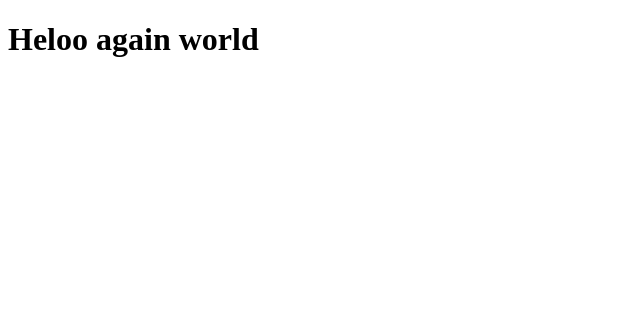
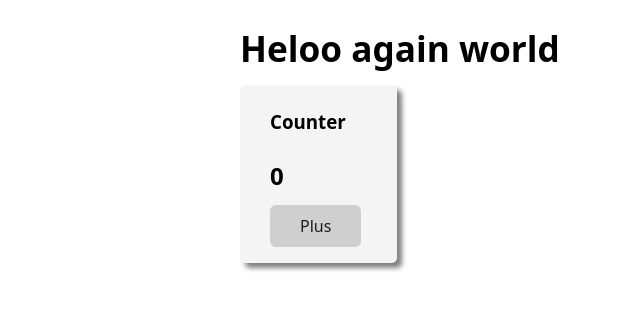
Before and after one commit to livrocky/react-05-events-forms, a React (Create React App) app: page / in a window 1280 px wide. Shown: the top 310 px of the page, without its empty margins (0-640 px from the left). Built offline with nearby package versions, Linux system fonts and the light colour scheme.

Commit message:
handleCounterIncrement uzd

```diff
--- a/public/index.html
+++ b/public/index.html
@@ -1,5 +1,6 @@
 <!DOCTYPE html>
 <html lang="en">
+
 <head>
   <meta charset="utf-8" />
   <link rel="icon" href="%PUBLIC_URL%/favicon.ico" />
@@ -22,7 +23,9 @@
       Learn how to configure a non-root public URL by running `npm run build`.
     -->
   <title>React 02 Components</title>
+  <link rel="stylesheet" href="https://cdn.jsdelivr.net/npm/water.css@2/out/water.css" />
 </head>
+
 <body>
   <noscript>You need to enable JavaScript to run this app.</noscript>
   <div id="root"></div>
@@ -37,4 +40,5 @@
       To create a production bundle, use `npm run build` or `yarn build`.
     -->
 </body>
+
 </html>
--- a/src/App.css
+++ b/src/App.css
@@ -0,0 +1,9 @@
+.counter {
+    border: 1px soild #000;
+    border-radius: 5px;
+    padding: 0px 30px 10px;
+    box-shadow: 5px 5px 5px gray;
+    background-color: #f4f4f4;
+    display: inline-block;
+
+}
--- a/src/App.js
+++ b/src/App.js
@@ -1,9 +1,11 @@
 import './App.css';
+import Counter from './components/Counter/Counter';
 
 function App() {
   return (
     <div className='App'>
       <h1>Heloo again world</h1>
+      <Counter />
     </div>
   );
 }
--- /dev/null
+++ b/src/components/Counter/Counter.jsx
@@ -0,0 +1,20 @@
+import { useState } from 'react';
+
+function Counter() {
+  //   let counterValue = 0;
+  const [counterValue, setCounterValue] = useState(0);
+
+  // parasyti funkcija, handleCounterIncrement() kuri didina counterValue 1
+
+  return (
+    <div className='counter'>
+      <h3>Counter</h3>
+      <h2>{counterValue}</h2>
+      <div className='control'>
+        <button className='btn'>Plus</button>
+      </div>
+    </div>
+  );
+}
+
+export default Counter;
```
Lines whose indentation alone changed are shown as unchanged.
